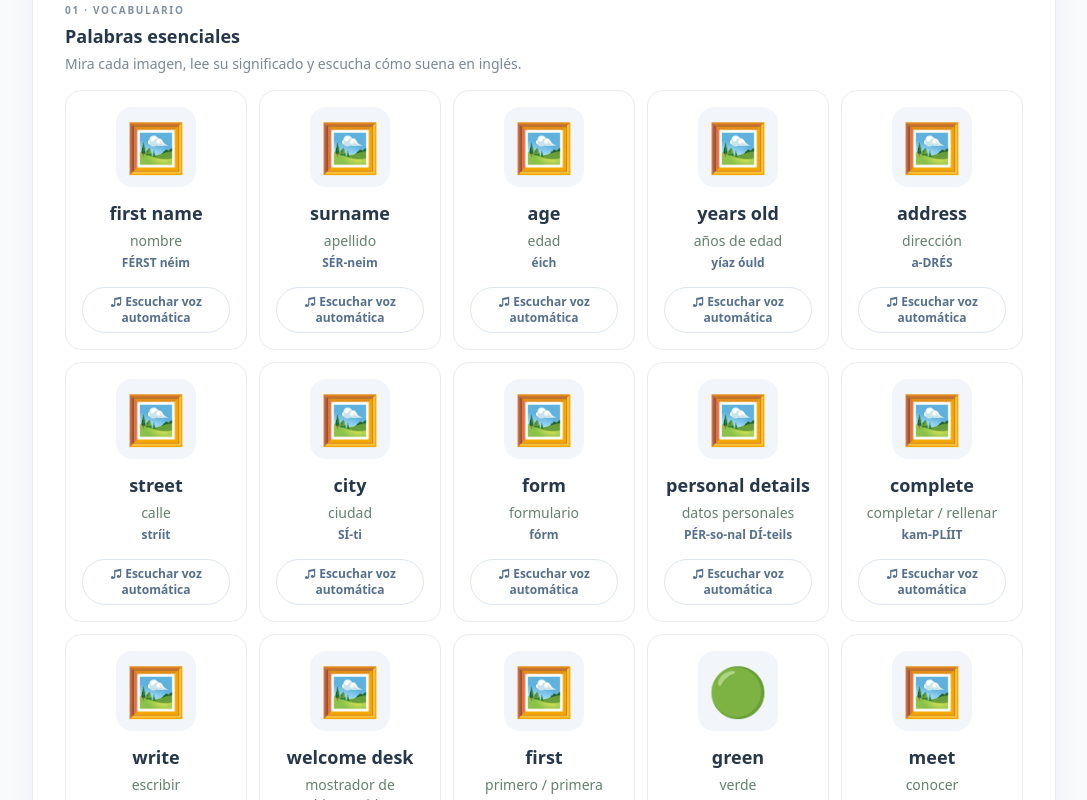
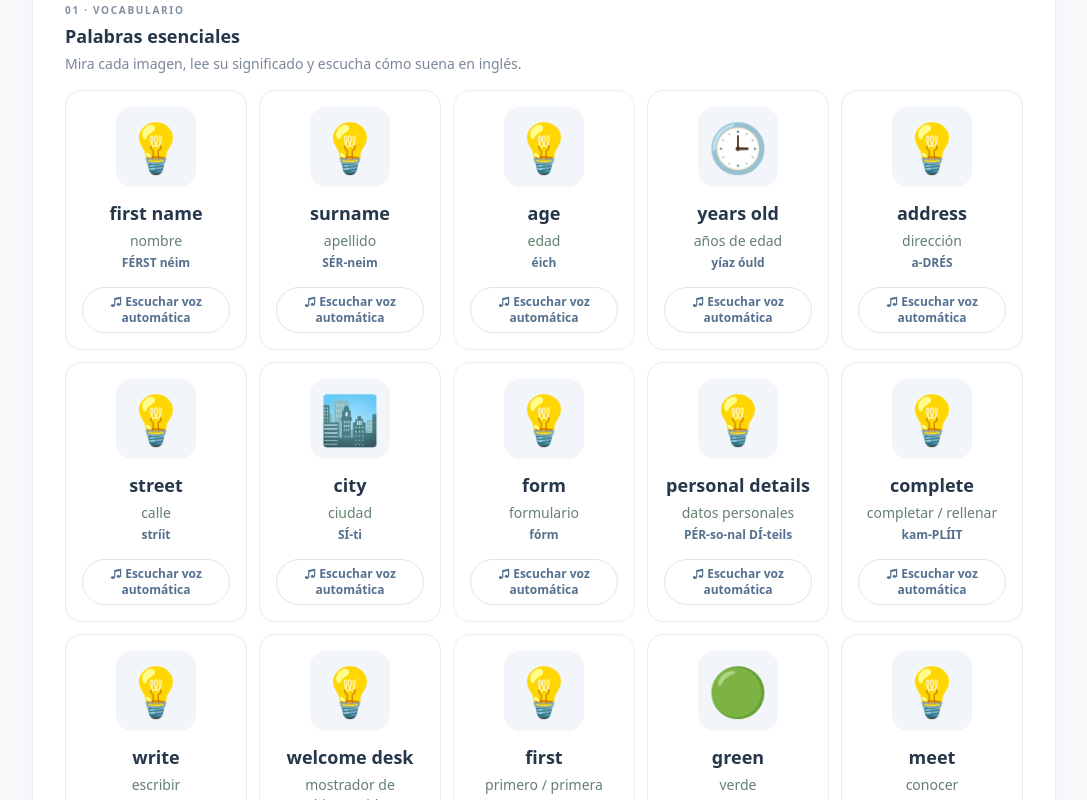
Before and after one commit to linguafly6-ui/linguaflynew2, a Next.js app: page /academia/a1/001 in a window 1280 px wide. Shown: the part 800-1600 px from the top of the page, without its empty margins (96-1183 px from the left). Built offline with nearby package versions, Linux system fonts and the light colour scheme.

Commit message:
Add visual vocabulary fallback and bilingual grammar example cards in Explore

```diff
--- a/components/academy/CanonicalMission.tsx
+++ b/components/academy/CanonicalMission.tsx
@@ -9,6 +9,33 @@ type LessonEntry = { english: string; spanish: string; note?: string; prompt?: s
 type Lesson = { phrases: LessonEntry[]; grammar: LessonEntry[]; reading: LessonEntry[]; writing: LessonEntry[]; speaking: LessonEntry[]; listening: LessonEntry[]; examples?: LessonEntry[]; communication?: LessonEntry[] };
 type Section = { sectionId: string; sectionKey: string; position: number; title?: string; exercise: { exerciseId: string; type: string; items: Item[]; lesson?: Lesson; theory?: { title: string; explanation: string; tip: string; patterns: ({ label?: string; pattern: string; examples?: string[] } | string)[] }; content?: { passageId?: string; passage?: string; audio?: string; audioTranscript?: string; transcriptTemplate?: string; wordBank?: { wordId: string; word: string }[] } } };
 export type Mission = { course: { level: string }; unit: { title: string }; mission: { title: string; position?: number }; sections: Section[] };
+function visualForVocabulary(english: string, spanish: string) {
+  const source = `${english} ${spanish}`.toLowerCase();
+  const groups: [string[], string][] = [
+    [["trabajo","empleo","profesión","oficina","empresa","jefe","reunión","salario","carrera","entrevista","cliente","equipo"],"💼"],
+    [["viaje","viajar","turismo","viajero","aeropuerto","vuelo","tren","autobús","hotel","equipaje","billete","destino","mapa","carretera"],"🧳"],
+    [["familia","madre","padre","hermano","hermana","abuelo","abuela","hijo","hija","pariente"],"👨‍👩‍👧"],
+    [["amigo","amistad","relación","pareja","vecino","compañero","comunidad"],"🫂"],
+    [["salud","médico","doctor","hospital","dolor","enfermo","síntoma","medicina","descanso","sueño","estrés","bienestar","ejercicio"],"🩺"],
+    [["comida","alimento","desayuno","almuerzo","cena","fruta","verdura","bebida","cocinar","restaurante"],"🍎"],
+    [["estudio","aprender","enseñar","curso","clase","escuela","universidad","examen","conocimiento","habilidad","idioma","gramática"],"📚"],
+    [["cultura","tradición","costumbre","festival","museo","arte","música","película","teatro","libro","historia"],"🎭"],
+    [["dinero","precio","coste","gasto","ahorro","pagar","compra","vender","presupuesto","descuento","factura"],"💳"],
+    [["tecnología","internet","digital","ordenador","móvil","teléfono","aplicación","pantalla","red","mensaje","correo"],"📱"],
+    [["medioambiente","ambiente","naturaleza","clima","energía","reciclaje","residuo","contaminación","planeta","bosque","agua"],"🌍"],
+    [["tiempo","fecha","hora","mañana","tarde","noche","semana","mes","año","momento","plazo"],"🕒"],
+    [["problema","solución","decisión","opción","elección","resultado","objetivo","meta","progreso","mejora","reto","desafío"],"🧩"],
+    [["emoción","sentimiento","feliz","triste","miedo","confianza","orgullo","sorpresa","preocupación","esperanza"],"💬"],
+    [["ley","norma","regla","derecho","deber","permiso","seguridad","responsabilidad"],"⚖️"],
+    [["comunicación","conversación","hablar","escuchar","pregunta","respuesta","opinión","argumento","debate"],"🗣️"],
+    [["edificio","casa","vivienda","habitación","cocina","jardín","ciudad","pueblo","barrio"],"🏙️"],
+    [["deporte","correr","caminar","nadar","jugar","partido"],"🏃"],
+    [["ropa","vestir","zapato","camisa","abrigo","uniforme"],"👕"]
+  ];
+  for (const [words, emoji] of groups) if (words.some(word => source.includes(word))) return emoji;
+  return "💡";
+}
+
 const labels: Record<string, string> = { explore: "Exploración", practice: "Práctica", grammar: "Gramática", pronunciation: "Pronunciación", reading: "Lectura", writing: "Escritura", speaking: "Expresión oral", listening: "Comprensión auditiva" };
 
 const preA1Listening: Record<number, { audioTranscript: string; template: string; words: string[] }> = {
@@ -247,7 +274,7 @@ export default function CanonicalMission({ missionData = missionSource as Missio
                 const pronunciationGuide = entry.pronunciationGuide ?? pronunciationByWord.get(word);
                 return <article key={entry.itemId} className="flex min-w-0 flex-col items-center rounded-2xl border border-[#e8ebf0] bg-white p-3 text-center sm:p-4">
                   <div aria-hidden="true" className="grid h-16 w-16 place-items-center rounded-2xl bg-[#f2f6fb] sm:h-20 sm:w-20">
-                    {count ? <div className="flex flex-col items-center justify-center"><span className="text-3xl font-extrabold leading-none text-[#2872c8] sm:text-4xl">{count}</span><span className="mt-1 grid grid-cols-5 gap-0.5 text-[10px] leading-none sm:text-xs">{Array.from({length:count},(_,i)=><span key={i}>🍎</span>)}</span></div> : <span className="text-4xl sm:text-5xl">{word.length === 1 && /^[a-z]$/.test(word) ? "🔠" : visual[word] ?? "🖼️"}</span>}
+                    {count ? <div className="flex flex-col items-center justify-center"><span className="text-3xl font-extrabold leading-none text-[#2872c8] sm:text-4xl">{count}</span><span className="mt-1 grid grid-cols-5 gap-0.5 text-[10px] leading-none sm:text-xs">{Array.from({length:count},(_,i)=><span key={i}>🍎</span>)}</span></div> : <span className="text-4xl sm:text-5xl">{word.length === 1 && /^[a-z]$/.test(word) ? "🔠" : visual[word] ?? visualForVocabulary(word, entry.spanish ?? "")}</span>}
                   </div>
                   <p className="mt-3 break-words text-base font-bold text-[#26364b] sm:text-lg">{entry.english}</p>
                   <p className="mt-1 text-sm font-medium text-[#64816f]">{entry.spanish}</p>
@@ -275,7 +302,7 @@ export default function CanonicalMission({ missionData = missionSource as Missio
               {section.exercise.theory?.patterns.map((pattern, i) => <article key={typeof pattern === "string" ? pattern : pattern.label ?? pattern.pattern ?? i} className="rounded-xl border border-[#e8ebf0] bg-[#fbfcfe] p-4">
                 {typeof pattern !== "string" && pattern.label && <p className="text-xs font-bold uppercase tracking-wide text-[#55779d]">{pattern.label}</p>}
                 <p className="mt-2 font-semibold text-[#26364b]">{typeof pattern === "string" ? pattern : pattern.pattern}</p>
-                {typeof pattern !== "string" && pattern.examples?.length ? <ul className="mt-3 space-y-2">{pattern.examples.map(example => <li key={example} className="text-sm text-[#53657b]">• {example}</li>)}</ul> : null}
+                {typeof pattern !== "string" && pattern.examples?.length ? <ul className="mt-3 space-y-2">{pattern.examples.map(example => { const parts = example.split("\\n→ "); const english = parts[0]; const linked = (section.exercise.lesson?.examples ?? []).find(entry => entry.english === english)?.spanish ?? (section.exercise.lesson?.phrases ?? []).find(entry => entry.english === english)?.spanish; const spanish = parts[1] ?? (linked && !/observa|ejemplo contextualizado|ejemplo de uso/i.test(linked) ? linked : ""); return <li key={example} className="rounded-lg border border-[#e8ebf0] bg-white p-3"><p className="text-sm font-medium text-[#26364b]">🇬🇧 {english}</p>{spanish && <p className="mt-1 text-sm text-[#64816f]">🇪🇸 {spanish}</p>}</li>; })}</ul> : null}
               </article>)}
             </div>
             <div className="mt-3 grid gap-3 sm:grid-cols-2">
```
